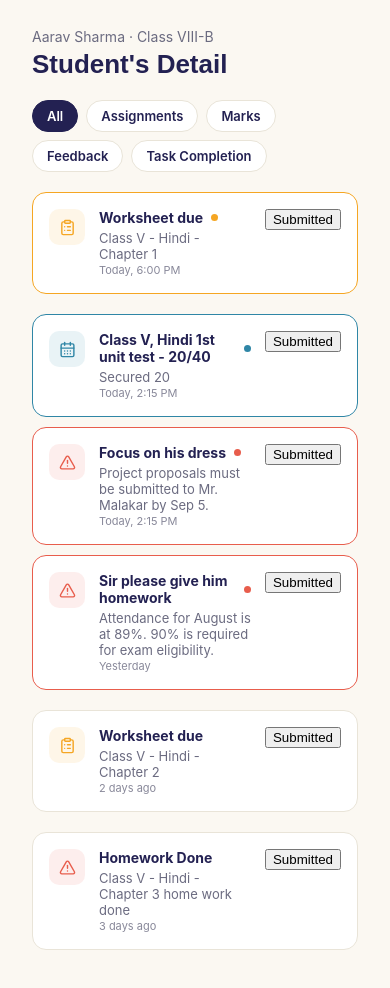
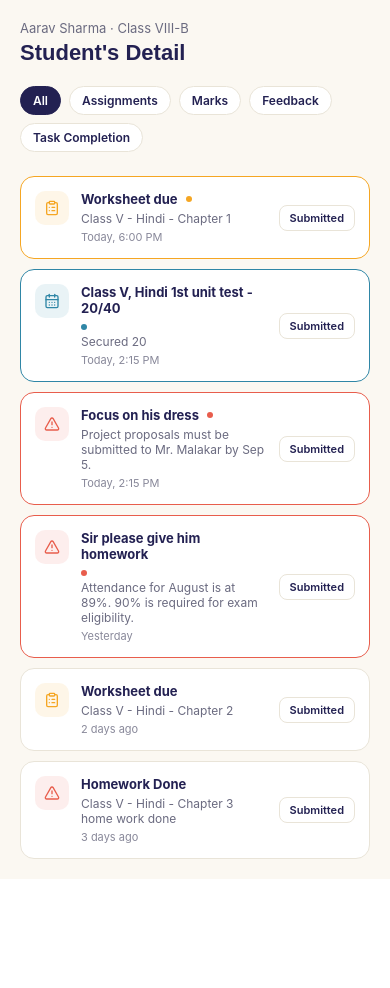
Before and after one commit to amarkch/greenfield-academy, a React (Vite) app in the folder front-end/: page /student/1 in a window 390 px wide. Shown: the top 988 px of the page. After the commit the page ends 879 px from the top, so only its background shows below. Built offline with nearby package versions, Linux system fonts and the light colour scheme.

Commit message:
Mobile responsive

```diff
--- a/front-end/src/components/Layout.jsx
+++ b/front-end/src/components/Layout.jsx
@@ -16,9 +16,28 @@ export default function Layout() {
   const unreadCount = notifications.filter((n) => !n.read).length;
 
   return (
-    <div style={{ minHeight: "100vh", background: C.paper, display: "flex" }}>
+    <div style={{ minHeight: "100vh", background: C.paper, display: "flex", flexDirection: "column" }}>
+      <style>{`
+        * {
+          box-sizing: border-box;
+        }
 
-      <main style={{ flex: 1, padding: "28px 32px 60px", maxWidth: 1200, margin: "0 auto" }}>
+        .layout-main {
+          flex: 1;
+          padding: 28px 32px 60px;
+          max-width: 1200px;
+          margin: 0 auto;
+          width: 100%;
+        }
+
+        @media screen and (max-width: 768px) {
+          .layout-main {
+            padding: 10px 0;
+          }
+        }
+      `}</style>
+
+      <main className="layout-main">
         <Outlet />
       </main>
     </div>
--- a/front-end/src/pages/HomePage.jsx
+++ b/front-end/src/pages/HomePage.jsx
@@ -1,7 +1,10 @@
-import React, { useEffect } from 'react';
+import React, { useState, useEffect } from 'react';
 import { Link } from "react-router-dom";
 import { C, fontDisplay, fontBody } from "../theme.js";
+
 const GreenfieldAcademy = () => {
+  const [mobileMenuOpen, setMobileMenuOpen] = useState(false);
+
   // Register service worker on component mount
   useEffect(() => {
     if ('serviceWorker' in navigator) {
@@ -14,6 +17,7 @@ const GreenfieldAcademy = () => {
   }, []);
 
   const handleNavClick = (portalName) => {
+    setMobileMenuOpen(false);
     alert(`Navigating to ${portalName} Portal`);
   };
 
@@ -46,7 +50,7 @@ const GreenfieldAcademy = () => {
           display: flex;
           flex-direction: column;
           align-items: center;
-          padding: 20px;
+          padding: 16px;
           width: 100%;
         }
 
@@ -70,17 +74,18 @@ const GreenfieldAcademy = () => {
           flex-direction: row;
           align-items: center;
           justify-content: space-between;
-          padding: 40px 60px;
-          gap: 20px;
+          padding: 40px 50px;
+          gap: 30px;
         }
 
+        /* Top Nav & Hamburger Styles */
         .ga-top-nav {
           position: absolute;
           top: 25px;
           right: 40px;
           display: flex;
           gap: 20px;
-          z-index: 3;
+          z-index: 10;
         }
 
         .ga-nav-link {
@@ -102,6 +107,16 @@ const GreenfieldAcademy = () => {
           opacity: 0.7;
         }
 
+        .ga-menu-toggle {
+          display: none;
+          background: none;
+          border: none;
+          cursor: pointer;
+          font-size: 1.5rem;
+          color: #0b6623;
+          z-index: 11;
+        }
+
         .ga-left-content {
           flex: 1;
           max-width: 560px;
@@ -113,54 +128,57 @@ const GreenfieldAcademy = () => {
 
         .ga-coming-soon {
           font-family: 'Oswald', sans-serif;
-          font-size: 0.9rem;
+          font-size: 0.85rem;
           text-transform: uppercase;
           letter-spacing: 3px;
           color: #bb0000;
-          margin-bottom: 8px;
+          margin-bottom: 6px;
           font-weight: 600;
         }
 
         .ga-banner-title {
           font-family: 'Bentham', serif;
-          font-size: clamp(2.5rem, 5vw, 5.2rem);
+          font-size: clamp(2.2rem, 4.5vw, 4.8rem);
           font-weight: 400;
           color: #0b6623;
-          margin-bottom: 6px;
+          margin-bottom: 8px;
           letter-spacing: 1px;
-          line-height: 1.02;
+          line-height: 1.05;
         }
 
         .ga-banner-subtitle {
           font-family: 'Noto Serif Todhri', serif;
-          font-size: clamp(0.95rem, 1.2vw, 1.15rem);
+          font-size: clamp(0.9rem, 1.1vw, 1.1rem);
           font-weight: 400;
           color: #4a5568;
-          margin-bottom: 22px;
-          line-height: 1.45;
+          margin-bottom: 20px;
+          line-height: 1.5;
         }
 
         .ga-banner-buttons {
           display: flex;
-          gap: 15px;
+          gap: 12px;
           justify-content: flex-start;
           flex-wrap: wrap;
         }
 
-        .ga-btn-primary {
+        .ga-btn-primary, .ga-btn-secondary {
           font-family: 'Oswald', sans-serif;
           text-transform: uppercase;
           letter-spacing: 1px;
-          padding: 10px 22px;
+          padding: 10px 20px;
           font-size: 0.9rem;
           font-weight: 500;
           border-radius: 4px;
           cursor: pointer;
           text-decoration: none;
+          transition: all 0.3s ease;
+        }
+
+        .ga-btn-primary {
           background-color: #0b6623;
           color: #ffffff;
           border: 2px solid #0b6623;
-          transition: all 0.3s ease;
         }
 
         .ga-btn-primary:hover {
@@ -169,19 +187,9 @@ const GreenfieldAcademy = () => {
         }
 
         .ga-btn-secondary {
-          font-family: 'Oswald', sans-serif;
-          text-transform: uppercase;
-          letter-spacing: 1px;
-          padding: 10px 22px;
-          font-size: 0.9rem;
-          font-weight: 500;
-          border-radius: 4px;
-          cursor: pointer;
-          text-decoration: none;
           background-color: transparent;
           color: #0b6623;
           border: 2px solid #0b6623;
-          transition: all 0.3s ease;
         }
 
         .ga-btn-secondary:hover {
@@ -189,54 +197,53 @@ const GreenfieldAcademy = () => {
         }
 
         .ga-right-image-container {
-          flex: 0 0 42%;
-          height: 100%;
+          flex: 0 0 40%;
           display: flex;
           align-items: center;
-          justify-content: flex-end;
+          justify-content: center;
           z-index: 2;
         }
 
         .ga-banner-image {
           width: 100%;
-          max-height: 430px;
+          max-height: 380px;
           object-fit: cover;
           border-radius: 8px;
         }
 
         .ga-content-section {
-          padding: 40px 20px 20px;
+          padding: 30px 15px 15px;
           text-align: center;
-          max-width: 900px;
+          max-width: 800px;
         }
 
         .ga-section-title {
-          font-size: clamp(1.8rem, 3vw, 2.2rem);
+          font-size: clamp(1.6rem, 2.5vw, 2.1rem);
           color: #0b6623;
-          margin-bottom: 15px;
+          margin-bottom: 12px;
           font-family: 'Bentham', serif;
         }
 
         .ga-section-text {
-          font-size: 1.05rem;
-          line-height: 1.8;
+          font-size: 1rem;
+          line-height: 1.7;
           color: #555;
         }
 
         .ga-cards-container {
           display: flex;
-          gap: 30px;
+          gap: 20px;
           justify-content: center;
           max-width: 1200px;
           width: 100%;
-          margin: 30px auto 50px;
+          margin: 20px auto 40px;
           flex-wrap: wrap;
         }
 
         .ga-section-image-card {
           flex: 1;
-          min-width: 280px;
-          max-width: 450px;
+          min-width: 260px;
+          max-width: 500px;
           background-color: #ffffff;
           border-radius: 12px;
           overflow: hidden;
@@ -248,46 +255,69 @@ const GreenfieldAcademy = () => {
 
         .ga-section-image {
           width: 100%;
-          height: 280px;
+          height: 240px;
           object-fit: cover;
           object-position: top;
           display: block;
         }
 
+        /* Responsive Media Query for Tablets and Mobiles */
         @media screen and (max-width: 992px) {
           .ga-banner-wrapper {
             flex-direction: column;
             padding: 30px 20px;
-            height: auto;
             text-align: center;
+            align-items: stretch;
           }
 
           .ga-top-nav {
-            position: static;
+            position: fixed;
+            top: 0;
+            right: 0;
+            width: 75%;
+            max-width: 300px;
+            height: 100vh;
+            background-color: #ffffff;
+            box-shadow: -5px 0 25px rgba(0,0,0,0.15);
+            flex-direction: column;
             justify-content: center;
-            margin-bottom: 20px;
-            width: 100%;
+            align-items: center;
+            gap: 25px;
+            padding: 40px;
+            transition: transform 0.3s ease-in-out;
+            transform: translateX(100%);
+          }
+
+          .ga-top-nav.mobile-open {
+            transform: translateX(0);
+          }
+
+          .ga-menu-toggle {
+            display: block;
+            position: absolute;
+            top: 20px;
+            right: 20px;
           }
 
           .ga-left-content {
             max-width: 100%;
-            padding-left: 0;
             align-items: center;
-            margin-bottom: 30px;
+            margin-top: 15px;
+            margin-bottom: 25px;
           }
 
           .ga-banner-buttons {
             justify-content: center;
+            width: 100%;
           }
 
           .ga-right-image-container {
-            flex: none;
             width: 100%;
-            justify-content: center;
+            margin-top: 15px;
           }
 
           .ga-banner-image {
-            max-height: 350px;
+            max-height: 280px;
           }
         }
 
@@ -297,12 +327,7 @@ const GreenfieldAcademy = () => {
           }
 
           .ga-banner-wrapper {
-            padding: 20px 15px;
-          }
-
-          .ga-top-nav {
-            gap: 15px;
-            font-size: 0.85rem;
+            padding: 50px;
           }
 
           .ga-banner-buttons {
@@ -315,8 +340,8 @@ const GreenfieldAcademy = () => {
             text-align: center;
           }
 
-          .ga-cards-container {
-            gap: 20px;
+          .ga-section-image {
+            height: 200px;
           }
         }
       `}</style>
@@ -324,29 +349,29 @@ const GreenfieldAcademy = () => {
       <div className="ga-page-wrapper">
         <div className="ga-container">
           <header className="ga-banner-wrapper">
-            <nav className="ga-top-nav">
-            <Link
-              to={`/students/`}
-              className="ga-nav-link"
+            {/* Mobile Menu Toggle Button */}
+            <button
+              className="ga-menu-toggle"
+              onClick={() => setMobileMenuOpen(!mobileMenuOpen)}
+              aria-label="Toggle Menu"
             >
-              Student
-            </Link>
-            <Link
-              to={`/faculty/`}
-              className="ga-nav-link"
-            >
-              Faculty
-            </Link>
+              {mobileMenuOpen ? '✕' : '☰'}
+            </button>
 
-            <Link
-              to={`/teacher-data/`}
-              className="ga-nav-link"
-            >
-              Enter Faculty Data
-            </Link>
-
-
-              <button className="ga-nav-link" onClick={() => handleNavClick('Parents')}>Parents</button>
+            {/* Top Navigation Links */}
+            <nav className={`ga-top-nav ${mobileMenuOpen ? 'mobile-open' : ''}`}>
+              <Link to="/students/" className="ga-nav-link" onClick={() => setMobileMenuOpen(false)}>
+                Student
+              </Link>
+              <Link to="/faculty/" className="ga-nav-link" onClick={() => setMobileMenuOpen(false)}>
+                Faculty
+              </Link>
+              <Link to="/teacher-data/" className="ga-nav-link" onClick={() => setMobileMenuOpen(false)}>
+                Enter Faculty Data
+              </Link>
+              <button className="ga-nav-link" onClick={() => handleNavClick('Parents')}>
+                Parents
+              </button>
             </nav>
 
             <div className="ga-left-content">
--- a/front-end/src/pages/StudentDetail.jsx
+++ b/front-end/src/pages/StudentDetail.jsx
@@ -16,7 +16,6 @@ const filters = [
   { id: "marks", label: "Marks" },
   { id: "feedback", label: "Feedback" },
   { id: "taskCompletion", label: "Task Completion" },
-
 ];
 
 export default function StudentDetail() {
@@ -27,27 +26,42 @@ export default function StudentDetail() {
   const markRead = (id) => setItems(items.map((n) => (n.id === id ? { ...n, read: true } : n)));
 
   return (
-    <div style={{ animation: "fadeIn 0.4s ease" }}>
+    <div style={{ animation: "fadeIn 0.4s ease", width: "100%", boxSizing: "border-box", padding: "10px 20px" }}>
+      {/* Header */}
       <div style={{ marginBottom: 20 }}>
-        <p style={{ fontFamily: fontBody, color: C.slate, fontSize: 14, margin: 0 }}>Aarav Sharma · Class VIII-B</p>
-        <h1 style={{ fontFamily: fontDisplay, fontWeight: 700, fontSize: 26, color: C.ink, margin: "4px 0 0" }}>Student's Detail</h1>
+        <p style={{ fontFamily: fontBody, color: C.slate, fontSize: 13, margin: 0 }}>Aarav Sharma · Class VIII-B</p>
+        <h1 style={{ fontFamily: fontDisplay, fontWeight: 700, fontSize: "clamp(22px, 5vw, 26px)", color: C.ink, margin: "4px 0 0" }}>
+          Student's Detail
+        </h1>
       </div>
 
-      <div style={{ display: "flex", gap: 8, marginBottom: 20, flexWrap: "wrap" }}>
+      {/* Filters: Horizontal scrollable/wrappable on mobile */}
+      <div
+        style={{
+          display: "flex",
+          gap: 8,
+          marginBottom: 20,
+          flexWrap: "wrap",
+          overflowX: "auto",
+          paddingBottom: 4
+        }}
+      >
         {filters.map((f) => (
           <button
             key={f.id}
             onClick={() => setFilter(f.id)}
             style={{
-              padding: "7px 14px",
+              padding: "6px 12px",
               borderRadius: 999,
               border: `1px solid ${filter === f.id ? C.ink : C.line}`,
               background: filter === f.id ? C.ink : C.paperCard,
               color: filter === f.id ? "#fff" : C.ink,
               fontFamily: fontBody,
               fontWeight: 600,
-              fontSize: 13,
+              fontSize: 12,
               cursor: "pointer",
+              whiteSpace: "nowrap",
+              flexShrink: 0
             }}
           >
             {f.label}
@@ -55,32 +69,40 @@ export default function StudentDetail() {
         ))}
       </div>
 
+      {/* Notifications List */}
       <div style={{ display: "flex", flexDirection: "column", gap: 10 }}>
         {visible.map((n) => {
           const meta = typeMeta[n.type];
           const Icon = meta && meta.icon;
 
-          if(meta !== undefined)
+          if (meta !== undefined) {
             return (
-            <button
+              <div
                 key={n.id}
                 onClick={() => markRead(n.id)}
                 style={{
                   display: "flex",
-                gap: 14,
+                  flexDirection: "row",
+                  alignItems: "flex-start",
+                  justifyContent: "space-between",
+                  gap: 12,
                   textAlign: "left",
-                padding: 16,
+                  padding: "14px",
                   background: C.paperCard,
                   border: `1px solid ${n.read ? C.line : meta.color}`,
                   borderRadius: 14,
                   cursor: n.read ? "default" : "pointer",
                   position: "relative",
+                  width: "100%",
+                  boxSizing: "border-box"
                 }}
               >
+                {/* Main Content Group */}
+                <div style={{ display: "flex", gap: 12, flex: 1, minWidth: 0 }}>
                   <div
                     style={{
-                  width: 36,
-                  height: 36,
+                      width: 34,
+                      height: 34,
                       borderRadius: 10,
                       background: `${meta.color}1A`,
                       display: "flex",
@@ -89,24 +111,54 @@ export default function StudentDetail() {
                       flexShrink: 0,
                     }}
                   >
-                <Icon size={17} color={meta.color} />
+                    <Icon size={16} color={meta.color} />
                   </div>
-              <div style={{ flex: 1 }}>
-                <div style={{ display: "flex", alignItems: "center", gap: 8 }}>
-                  <span style={{ fontFamily: fontBody, fontWeight: 700, fontSize: 14, color: C.ink }}>{n.title}</span>
-                  {!n.read && <span style={{ width: 7, height: 7, borderRadius: 999, background: meta.color, flexShrink: 0 }} />}
+
+                  <div style={{ flex: 1, minWidth: 0 }}>
+                    <div style={{ display: "flex", alignItems: "center", gap: 8, flexWrap: "wrap" }}>
+                      <span style={{ fontFamily: fontBody, fontWeight: 700, fontSize: 13, color: C.ink, wordBreak: "break-word" }}>
+                        {n.title}
+                      </span>
+                      {!n.read && (
+                        <span style={{ width: 6, height: 6, borderRadius: 999, background: meta.color, flexShrink: 0 }} />
+                      )}
                     </div>
-                <p style={{ fontFamily: fontBody, fontSize: 13, color: C.slate, margin: "4px 0 0" }}>{n.message}</p>
-                <span style={{ fontFamily: fontBody, fontSize: 11, color: C.slate, opacity: 0.8 }}>{n.date}</span>
+                    <p style={{ fontFamily: fontBody, fontSize: 12, color: C.slate, margin: "4px 0 0", wordBreak: "break-word" }}>
+                      {n.message}
+                    </p>
+                    <span style={{ fontFamily: fontBody, fontSize: 11, color: C.slate, opacity: 0.8, display: "block", marginTop: 4 }}>
+                      {n.date}
+                    </span>
                   </div>
-              <button>
+                </div>
+
+                {/* Action Button (Fixed HTML validity bug from nested buttons) */}
+                <button
+                  onClick={(e) => {
+                    e.stopPropagation(); // Prevent marking card as read when clicking the action button directly if needed
+                    // Add your submit handling logic here
+                  }}
+                  style={{
+                    padding: "5px 10px",
+                    fontSize: 11,
+                    fontFamily: fontBody,
+                    fontWeight: 600,
+                    background: "transparent",
+                    border: `1px solid ${C.line}`,
+                    borderRadius: 8,
+                    cursor: "pointer",
+                    color: C.ink,
+                    flexShrink: 0,
+                    alignSelf: "center"
+                  }}
+                >
                   Submitted
                 </button>
-            </button>
+              </div>
             );
-          else return <div></div>;
-
-
+          } else {
+            return null;
+          }
         })}
 
         {visible.length === 0 && (
--- a/front-end/src/pages/Students.jsx
+++ b/front-end/src/pages/Students.jsx
@@ -10,13 +10,21 @@ function initials(name) {
 
 export default function Students() {
   return (
-    <div style={{ animation: "fadeIn 0.4s ease" }}>
-      <div style={{ marginBottom: 24 }}>
-        <p style={{ fontFamily: fontBody, color: C.slate, fontSize: 14, margin: 0 }}>Class VIII-B</p>
-        <h1 style={{ fontFamily: fontDisplay, fontWeight: 700, fontSize: 26, color: C.ink, margin: "4px 0 0" }}>Students</h1>
+    <div style={{ animation: "fadeIn 0.4s ease", padding: "0 12px", boxSizing: "border-box" }}>
+      {/* Header section with responsive margins */}
+      <div style={{ marginBottom: "clamp(16px, 4vw, 24px)" }}>
+        <p style={{ fontFamily: fontBody, color: C.slate, fontSize: "clamp(12px, 3vw, 14px)", margin: 0 }}>Class VIII-B</p>
+        <h1 style={{ fontFamily: fontDisplay, fontWeight: 700, fontSize: "clamp(20px, 5vw, 26px)", color: C.ink, margin: "4px 0 0" }}>Students</h1>
       </div>
 
-      <div style={{ display: "grid", gridTemplateColumns: "repeat(auto-fill, minmax(240px, 1fr))", gap: 16 }}>
+      {/* Grid layout optimized for fluid responsiveness down to small mobile screens */}
+      <div
+        style={{
+          display: "grid",
+          gridTemplateColumns: "repeat(auto-fill, minmax(min(100%, 220px), 1fr))",
+          gap: "clamp(12px, 3vw, 16px)"
+        }}
+      >
         {students.map((f) => (
           <Link
             key={f.id}
@@ -25,11 +33,13 @@ export default function Students() {
               display: "flex",
               alignItems: "center",
               gap: 14,
-              padding: 18,
+              padding: "clamp(12px, 3vw, 18px)",
               background: C.paperCard,
               border: `1px solid ${C.line}`,
               borderRadius: 16,
               textDecoration: "none",
+              width: "100%",
+              boxSizing: "border-box",
             }}
           >
             <div
@@ -50,11 +60,35 @@ export default function Students() {
             >
               {initials(f.name)}
             </div>
-            <div style={{ flex: 1 }}>
-              <div style={{ fontFamily: fontBody, fontWeight: 700, fontSize: 14, color: C.ink }}>{f.name}</div>
-              <div style={{ fontFamily: fontBody, fontSize: 12, color: C.slate, marginTop: 2 }}>{f.subject} · {f.experience}</div>
+            <div style={{ flex: 1, minWidth: 0 }}>
+              <div
+                style={{
+                  fontFamily: fontBody,
+                  fontWeight: 700,
+                  fontSize: 14,
+                  color: C.ink,
+                  whiteSpace: "nowrap",
+                  overflow: "hidden",
+                  textOverflow: "ellipsis",
+                }}
+              >
+                {f.name}
+              </div>
+              <div
+                style={{
+                  fontFamily: fontBody,
+                  fontSize: 12,
+                  color: C.slate,
+                  marginTop: 2,
+                  whiteSpace: "nowrap",
+                  overflow: "hidden",
+                  textOverflow: "ellipsis",
+                }}
+              >
+                {f.subject} · {f.experience}
+              </div>
             </div>
-            <ChevronRight size={16} color={C.slate} />
+            <ChevronRight size={16} color={C.slate} style={{ flexShrink: 0 }} />
           </Link>
         ))}
       </div>
```
Lines whose indentation alone changed are shown as unchanged.
